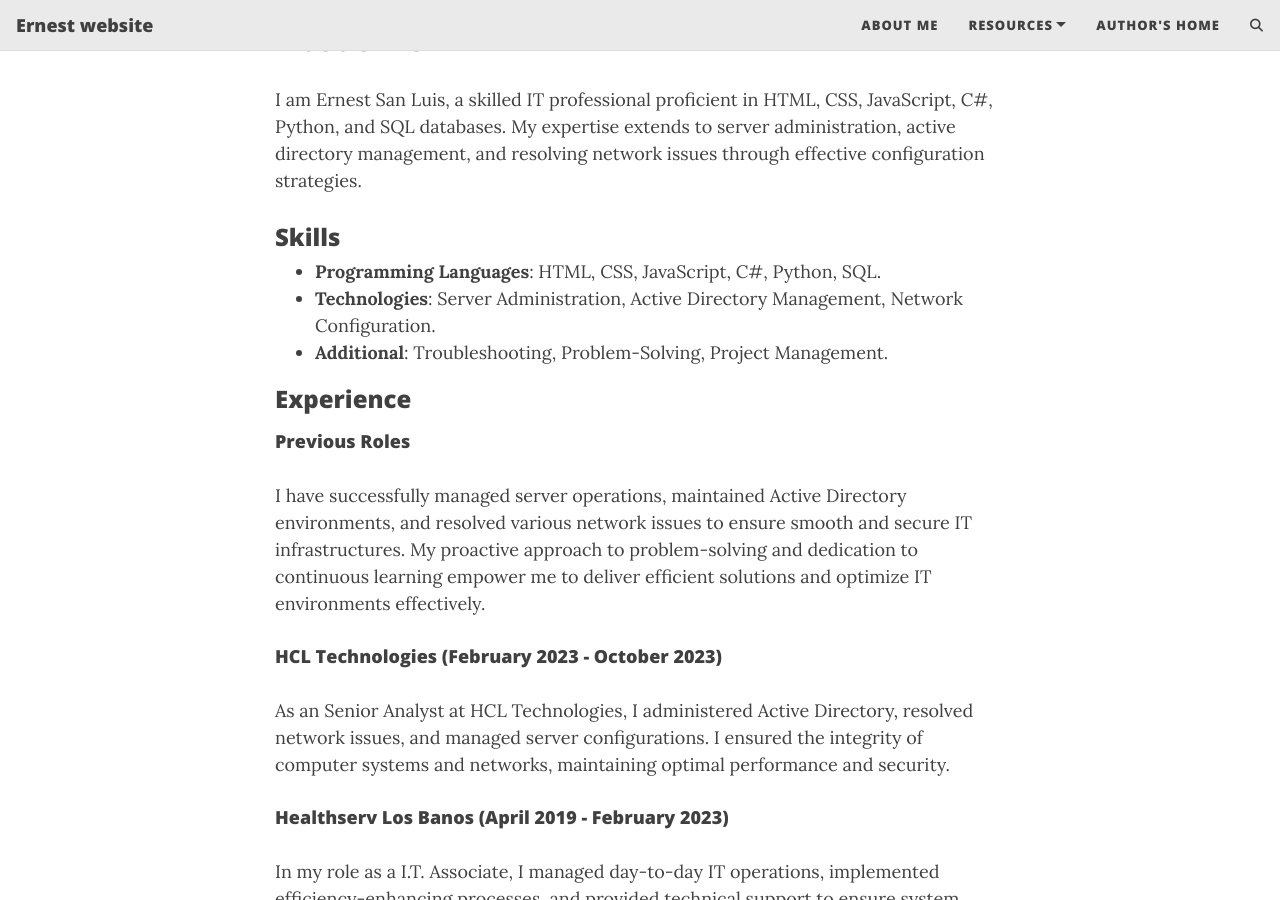
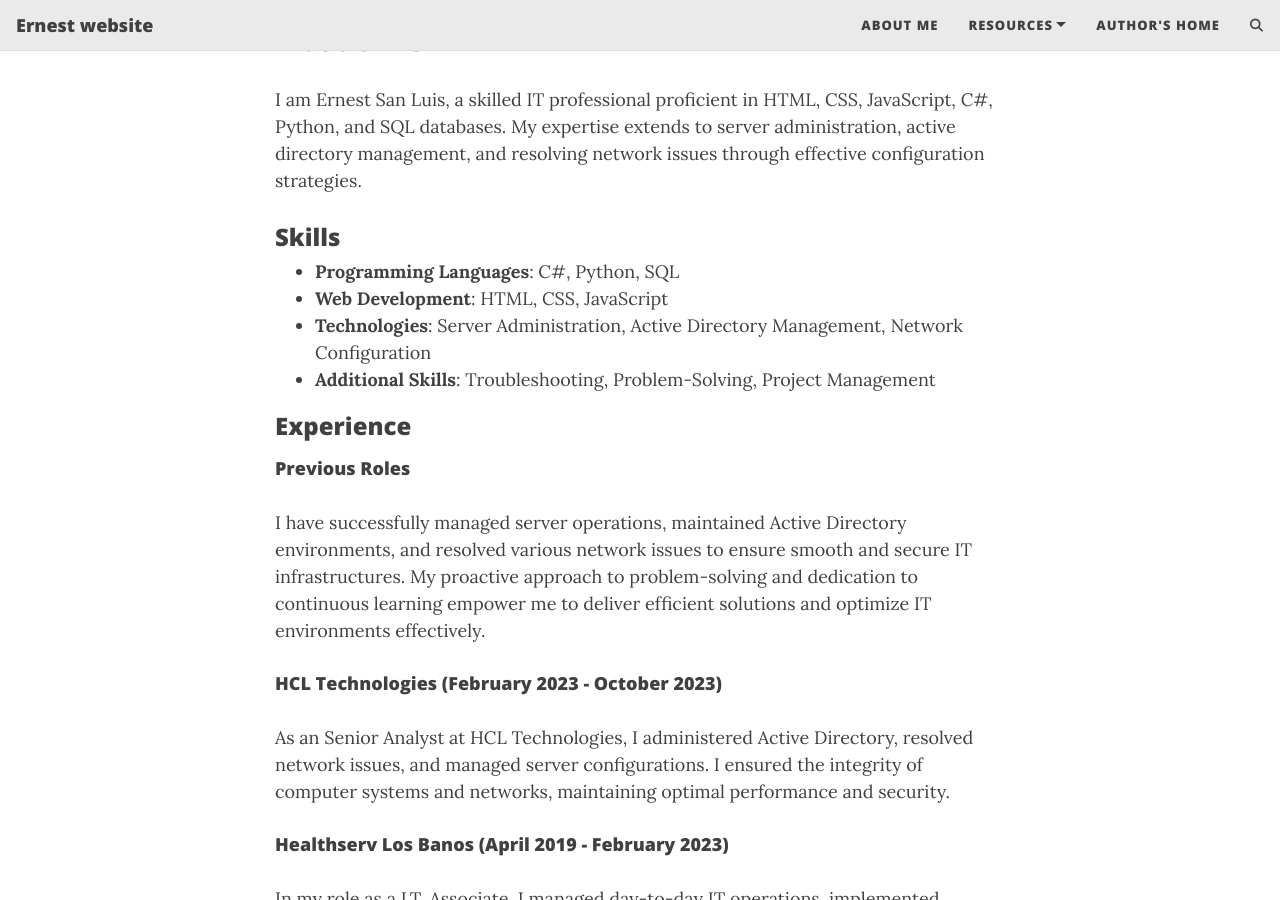
Before and after one commit to ernestsanluis/ernestsanluis.github.io, a Jekyll site: the page built from aboutme.md, in a window 1280 px wide and 900 px high, scrolled down 301 px. Built offline with Jekyll 4.4.1, drawn with Linux system fonts in a browser that asks for light colours; comment, search, counter and statistics services are not loaded.

Commit message:
Update aboutme.md

```diff
--- a/aboutme.md
+++ b/aboutme.md
@@ -9,9 +9,11 @@ I am Ernest San Luis, a skilled IT professional proficient in HTML, CSS, JavaScr
 
 ### Skills
 
-- **Programming Languages**: HTML, CSS, JavaScript, C#, Python, SQL.
-- **Technologies**: Server Administration, Active Directory Management, Network Configuration.
-- **Additional**: Troubleshooting, Problem-Solving, Project Management.
+- **Programming Languages**: C#, Python, SQL
+- **Web Development**: HTML, CSS, JavaScript
+- **Technologies**: Server Administration, Active Directory Management, Network Configuration
+- **Additional Skills**: Troubleshooting, Problem-Solving, Project Management
+
 
 ### Experience
 
```
